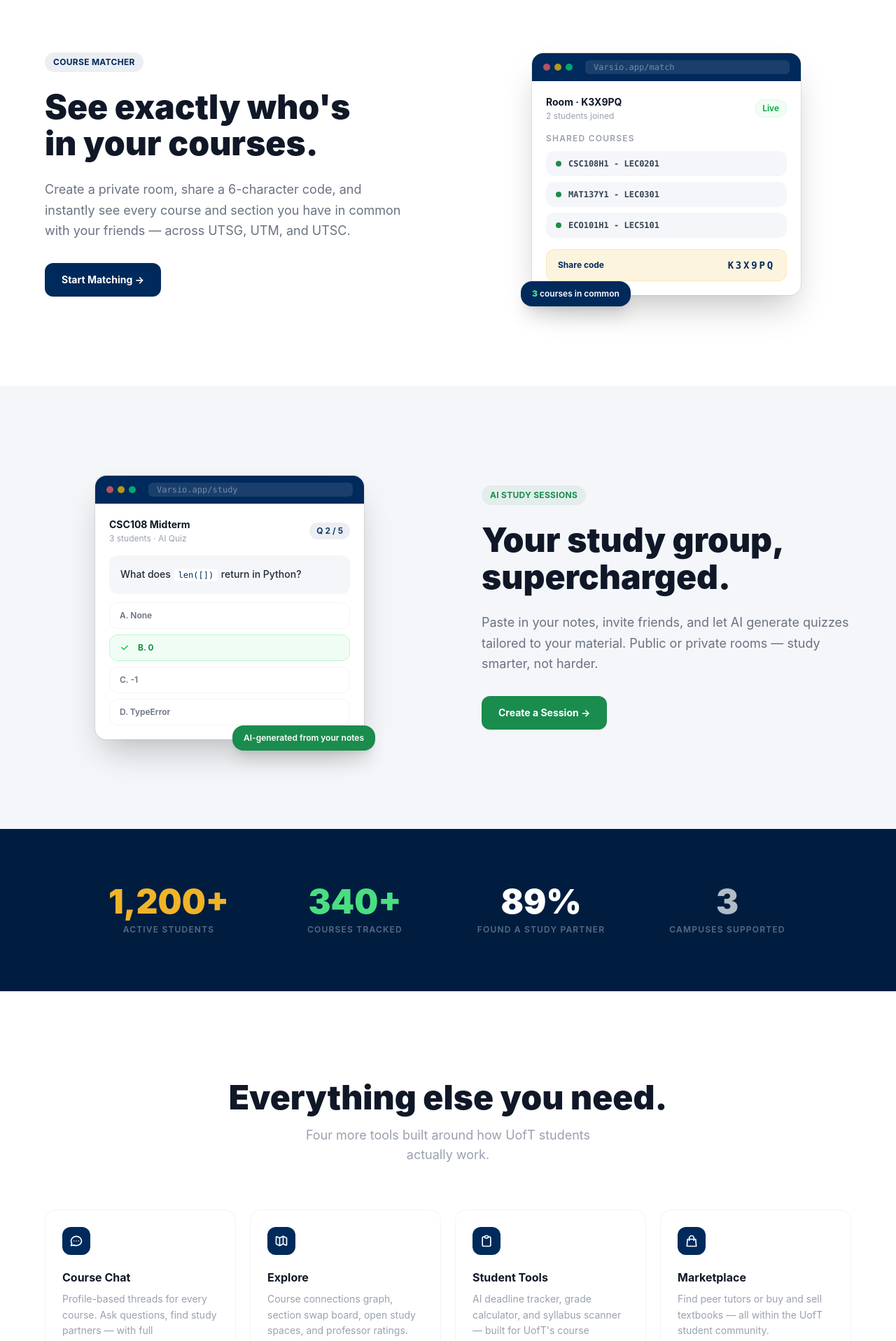
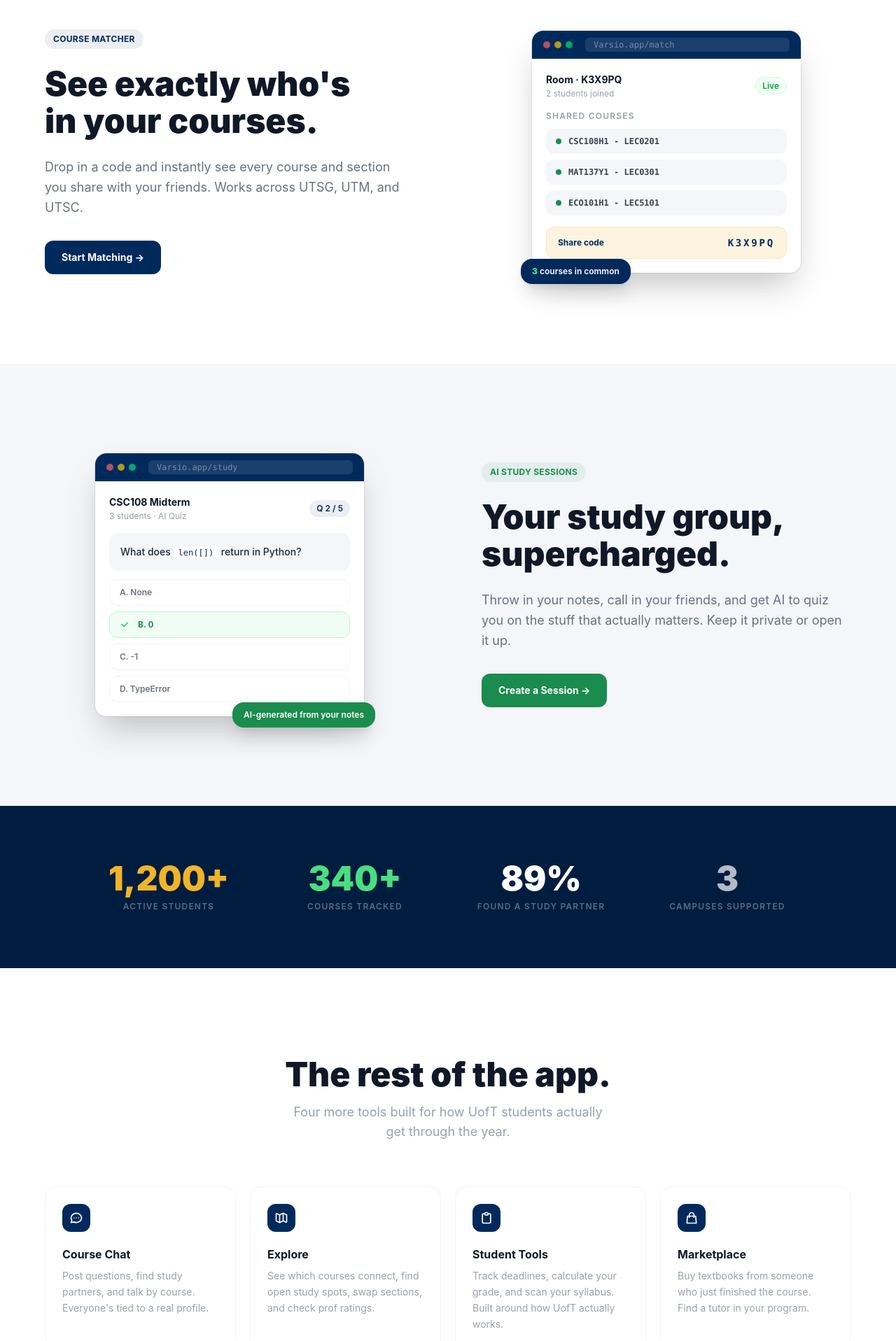
Before and after one commit to chnnn08/varsio, a Next.js app: page / in a window 1280 px wide. Shown: the part 880-2797 px from the top of the page at 70% size. Built offline with nearby package versions, Linux system fonts and the light colour scheme.

Commit message:
Rewrite homepage copy to sound more human

```diff
--- a/app/page.tsx
+++ b/app/page.tsx
@@ -112,7 +112,7 @@
       </svg>
     ),
     title: "Course Chat",
-    desc: "Profile-based threads for every course. Ask questions, find study partners — with full accountability.",
+    desc: "Post questions, find study partners, and talk by course. Everyone's tied to a real profile.",
     href: "/chat",
   },
   {
@@ -122,7 +122,7 @@
       </svg>
     ),
     title: "Explore",
-    desc: "Course connections graph, section swap board, open study spaces, and professor ratings.",
+    desc: "See which courses connect, find open study spots, swap sections, and check prof ratings.",
     href: "/explore",
   },
   {
@@ -132,7 +132,7 @@
       </svg>
     ),
     title: "Student Tools",
-    desc: "AI deadline tracker, grade calculator, and syllabus scanner — built for UofT's course structure.",
+    desc: "Track deadlines, calculate your grade, and scan your syllabus. Built around how UofT actually works.",
     href: "/tools",
   },
   {
@@ -142,7 +142,7 @@
       </svg>
     ),
     title: "Marketplace",
-    desc: "Find peer tutors or buy and sell textbooks — all within the UofT student community.",
+    desc: "Buy textbooks from someone who just finished the course. Find a tutor in your program.",
     href: "/marketplace",
   },
 ];
@@ -174,7 +174,7 @@
             <span className="text-[#F0B429]">UofT actually needed.</span>
           </h1>
           <p className="text-white/45 text-lg sm:text-xl max-w-xl mx-auto mb-10 leading-relaxed">
-            Match courses with friends, chat by course, and run AI-powered study sessions &mdash; all in one place, across all three campuses.
+            Match courses with your friends, see who's in every lecture, and study together with AI. All in one spot.
           </p>
           <div className="flex flex-col sm:flex-row gap-3 justify-center">
             <Link
@@ -217,7 +217,7 @@
               See exactly who&apos;s<br />in your courses.
             </h2>
             <p className="text-gray-500 text-lg leading-relaxed mb-8">
-              Create a private room, share a 6-character code, and instantly see every course and section you have in common with your friends &mdash; across UTSG, UTM, and UTSC.
+              Drop in a code and instantly see every course and section you share with your friends. Works across UTSG, UTM, and UTSC.
             </p>
             <Link
               href="/match"
@@ -241,7 +241,7 @@
               Your study group,<br />supercharged.
             </h2>
             <p className="text-gray-500 text-lg leading-relaxed mb-8">
-              Paste in your notes, invite friends, and let AI generate quizzes tailored to your material. Public or private rooms &mdash; study smarter, not harder.
+              Throw in your notes, call in your friends, and get AI to quiz you on the stuff that actually matters. Keep it private or open it up.
             </p>
             <Link
               href="/study"
@@ -272,9 +272,9 @@
       <section className="py-24 sm:py-32 px-4 sm:px-6">
         <div className="max-w-6xl mx-auto">
           <div className="text-center mb-16">
-            <h2 className="text-4xl sm:text-5xl font-black text-gray-900 mb-4">Everything else you need.</h2>
+            <h2 className="text-4xl sm:text-5xl font-black text-gray-900 mb-4">The rest of the app.</h2>
             <p className="text-gray-400 text-lg max-w-md mx-auto">
-              Four more tools built around how UofT students actually work.
+              Four more tools built for how UofT students actually get through the year.
             </p>
           </div>
           <div className="grid sm:grid-cols-2 lg:grid-cols-4 gap-5">
@@ -380,12 +380,12 @@
         <div className="max-w-5xl mx-auto bg-[#002A5C] rounded-3xl py-20 sm:py-24 px-8 text-center text-white relative overflow-hidden">
           <div className="absolute inset-0 bg-gradient-to-br from-[#F0B429]/5 via-transparent to-[#1a8c4e]/5 pointer-events-none" />
           <div className="relative">
-            <p className="text-xs font-bold text-white/35 uppercase tracking-widest mb-5">Start today &mdash; it&apos;s free</p>
+            <p className="text-xs font-bold text-white/35 uppercase tracking-widest mb-5">Free to join</p>
             <h2 className="text-4xl sm:text-5xl font-black mb-5 leading-[1.1]">
-              Your cohort is<br />already here.
+              Your people are<br />already on here.
             </h2>
             <p className="text-white/40 text-lg mb-10 max-w-sm mx-auto leading-relaxed">
-              Create a profile in under a minute and match courses with your friends.
+              Takes a minute to set up. Just pick your courses and share your code.
             </p>
             <div className="flex flex-col sm:flex-row gap-3 justify-center">
               <Link
```
